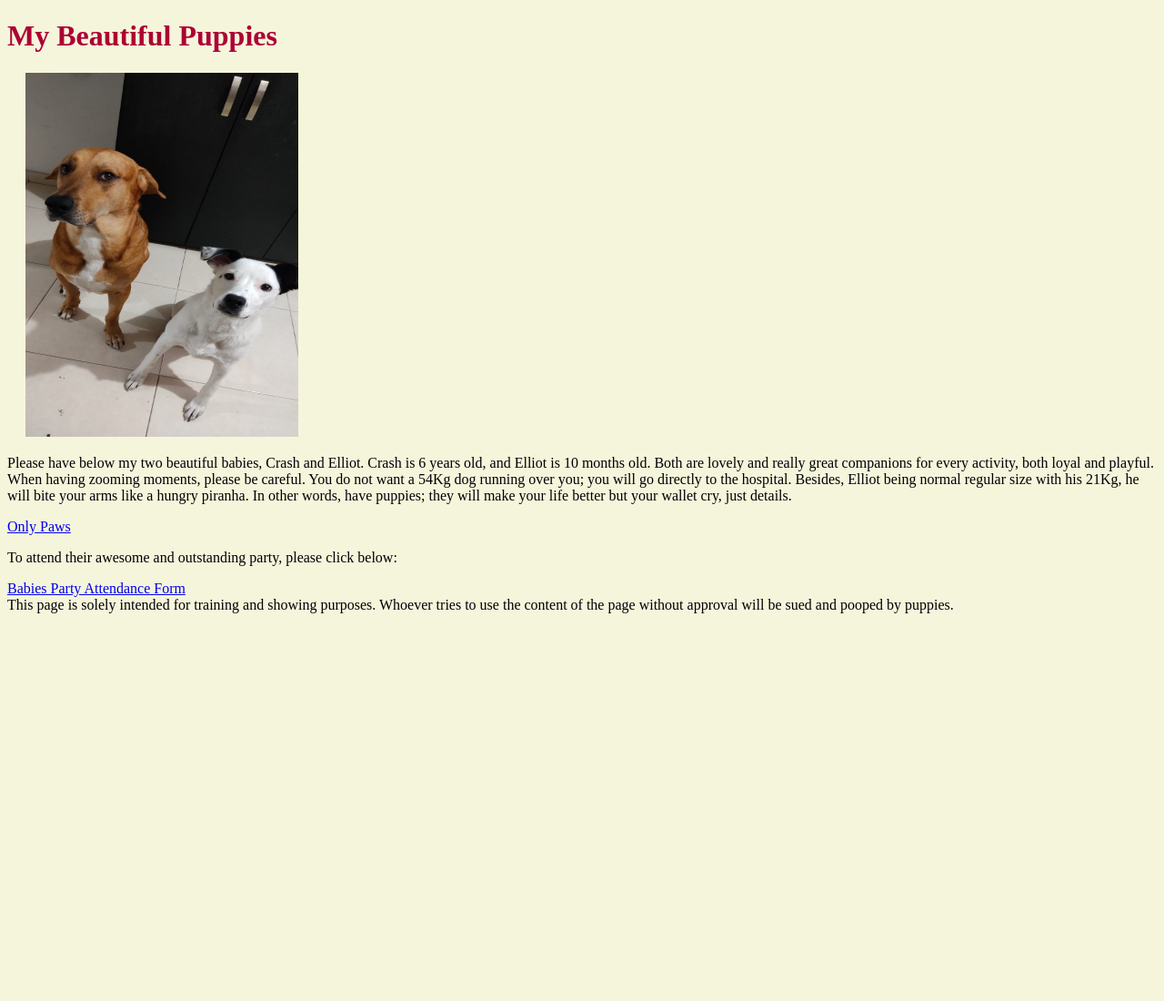
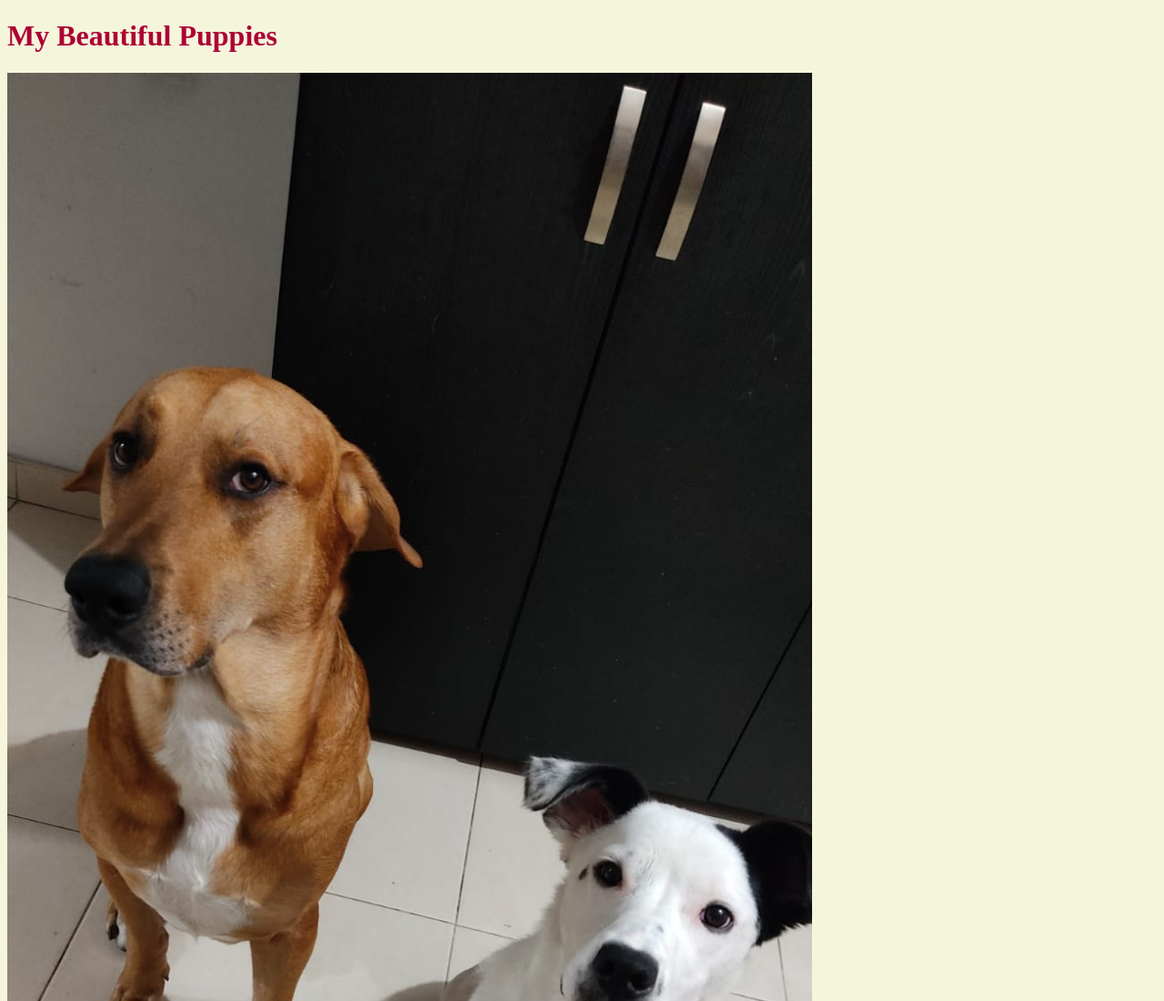
Before and after one commit to Exion19/Homework-Class--3---4, a plain HTML site: page index.html in a window 1280 px wide. Shown: the top 1100 px of the page at 91% size. Before the commit the page ends 800 px from the top, so only its background shows below. Drawn offline with Linux system fonts and the light colour scheme.

Commit message:
Image size

```diff
--- a/styles.css
+++ b/styles.css
@@ -7,8 +7,6 @@ body {
 }
 
 .img {
-    margin: 20px;
-    width: 300px;
-    height: 400px;
-    display: block;
+    width: 70%;
+    height: 50%;
 }
```
